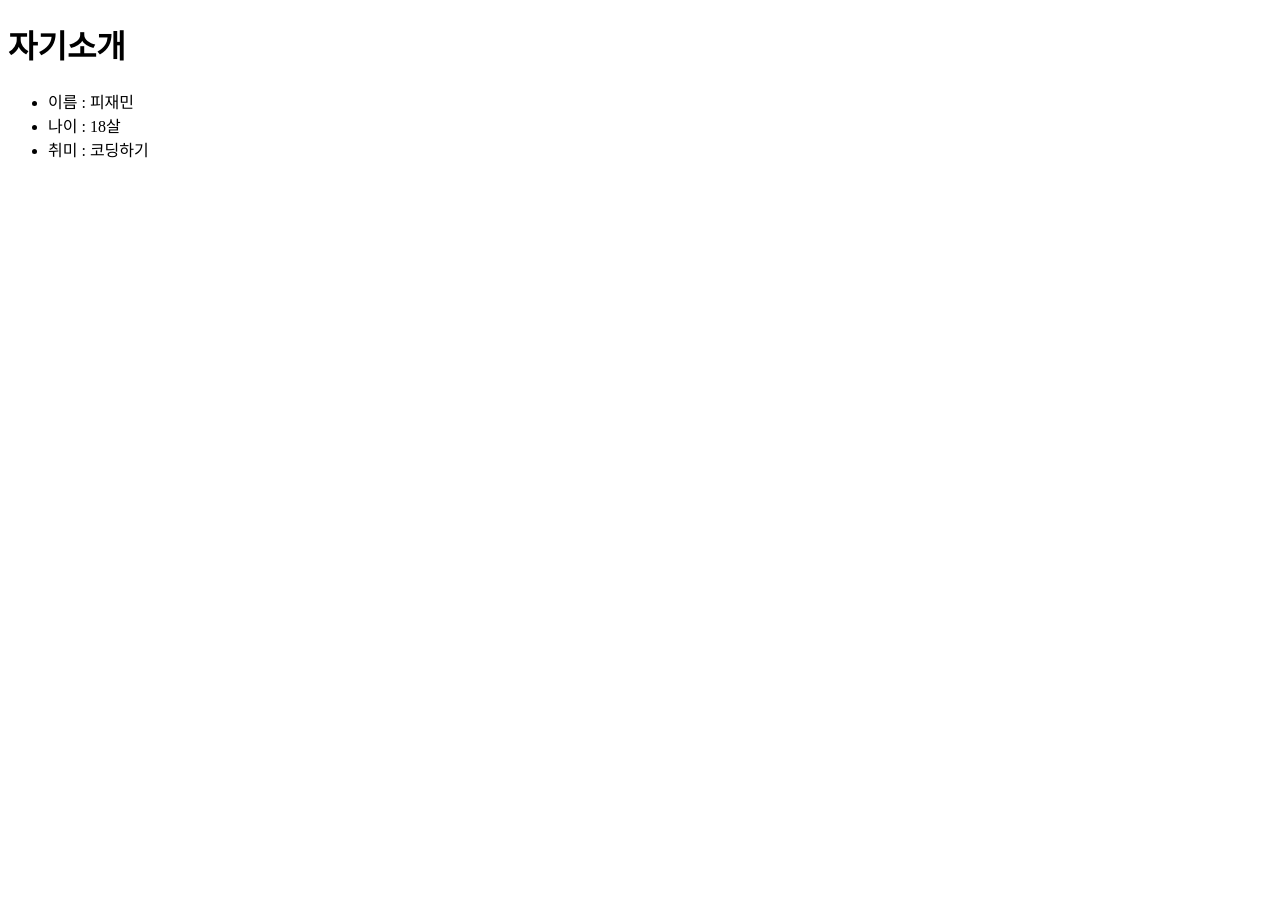
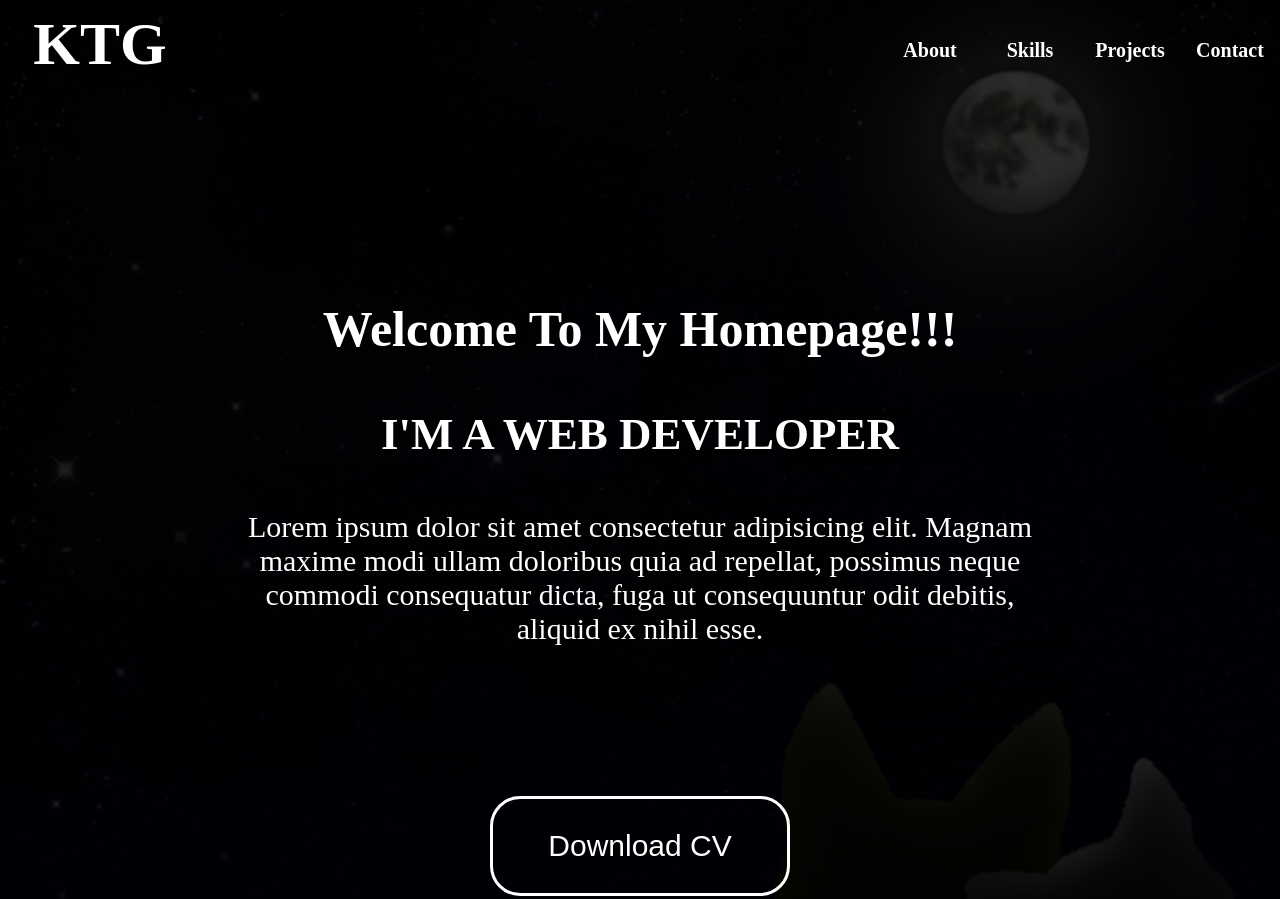
Before and after one commit to NARUKAMI7702/-, a plain HTML site: page index.html in a window 1280 px wide. Shown: the top 899 px of the page. Before the commit the page ends 800 px from the top, so only its background shows below. Drawn offline with Linux system fonts and the light colour scheme.

Commit message:
Add files via upload

```diff
--- a/index.html
+++ b/index.html
@@ -1,20 +1,37 @@
 <!DOCTYPE html>
 <html lang="en">
 <head>
-    <meta charset="UTF-8">
-    <meta http-equiv="X-UA-Compatible" content="IE=edge">
-    <meta name="viewport" content="width=device-width, initial-scale=1.0">
-    <title>Document</title>
+  <meta charset="UTF-8">
+  <meta name="viewport" content="width=device-width, initial-scale=1.0">
+  <title>Document</title>
+  <link rel="stylesheet" href="style.css">
 </head>
 <body>
-    <h1>자기소개</h1>
-    <ul>
-        <li>이름 : 피재민</li>
-        <li>나이 : 18살</li>
-        <li>취미 : 코딩하기</li>
-    </ul>
 
 
+  <div class="container">
+    <div class="header">
+      <div class="logo">
+        KTG
+      </div>
+      <ul class="menu">
+        <li><a href="#">About</a></li>
+        <li><a href="#">Skills</a></li>
+        <li><a href="#">Projects</a></li>
+        <li><a href="#">Contact</a></li>
+      </ul>
+    </div>
+    <div class="main">
+      <h1>Welcome To My Homepage!!!</h1>
+      <h2>I'M A WEB DEVELOPER</h2>
+      <p>
+        Lorem ipsum dolor sit amet consectetur adipisicing elit. Magnam maxime modi ullam doloribus quia ad repellat, possimus neque commodi consequatur dicta, fuga ut consequuntur odit debitis, aliquid ex nihil esse.
+      </p>
+      <button>Download CV</button>
+
+
+    </div>
+  </div>
 
 
 </body>
--- /dev/null
+++ b/style.css
@@ -0,0 +1,93 @@
+*{
+    margin: 0; /*바깥쪽 여백 : 0*/
+    padding: 0; /*안쪽 여백 : 0*/
+    box-sizing: border-box; /*테두리 두께 무시*/
+
+
+  }
+  a{
+    text-decoration: none; /*밑줄 제거*/
+    display: block; /*a태그를 블록 요소로 변경*/
+    color: black; /*글자색 : black*/
+  }
+  li{
+    list-style-type: none; /*li태그 기호 제거*/
+  }
+  .container{
+    width: 100%;
+    height: 1200px;
+
+    background: linear-gradient( rgba(0,0,0,0.8) , rgba(0,0,0,0.8)    )  ,url(bg.png) no-repeat;
+    background-size: cover;
+
+    color: white;
+  }
+  .header{
+    width: 100%;
+    height: 100px;
+
+    display: flex;
+    justify-content: space-between;
+    align-items: center;
+  }
+  .logo{
+    width: 200px;
+    height: 80px;
+
+    font-size: 60px;
+    text-align: center;
+    font-weight: bold;
+  }
+  .menu{
+    width: 400px;
+    height: 100px;
+
+    display: flex;
+    align-items: center;
+  }
+  .menu li{
+    width: 100px;
+    text-align: center;
+  }
+  .menu li a{
+    font-size: 20px;
+    font-weight: bold;
+    color: white;
+  }
+
+
+  .main{
+    width: 800px;
+    height: 500px;
+    margin: 0 auto;
+
+    margin-top: 200px;
+    text-align: center;
+  }
+  .main h1{
+    font-size: 50px;
+    margin-bottom: 50px;
+  }
+  .main h2{
+    font-size: 45px;
+    margin-bottom: 50px;
+  }
+  .main p{
+    font-size: 30px;
+    margin-bottom: 150px;
+  }
+  .main button{
+    font-size: 30px;
+    width: 300px;
+    height: 100px;
+    border-radius: 30px;
+    background-color: transparent;
+
+    color: white;
+    border: 3px solid white;
+  }
+  .main button:hover{
+    background-color: white;
+    color: black;
+    cursor: pointer;
+  }
```
Also changed, not shown: bg.png (added).
